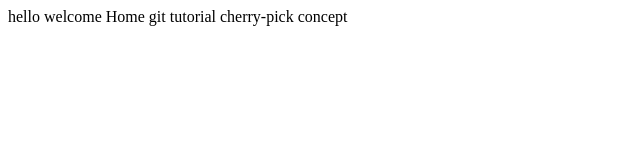
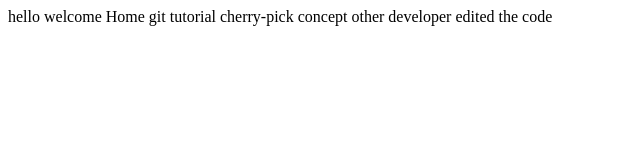
Before and after one commit to BismiSabu/gitexample, a plain HTML site: page index.html in a window 1280 px wide. Shown: the whole page, without its empty margins (0-640 px from the left). Drawn offline with Linux system fonts and the light colour scheme.

Commit message:
Update index.html

```diff
--- a/index.html
+++ b/index.html
@@ -12,6 +12,7 @@
         welcome Home
         git tutorial
         cherry-pick concept
+        other developer edited the code
     </div>
 </body>
 </html>
```
